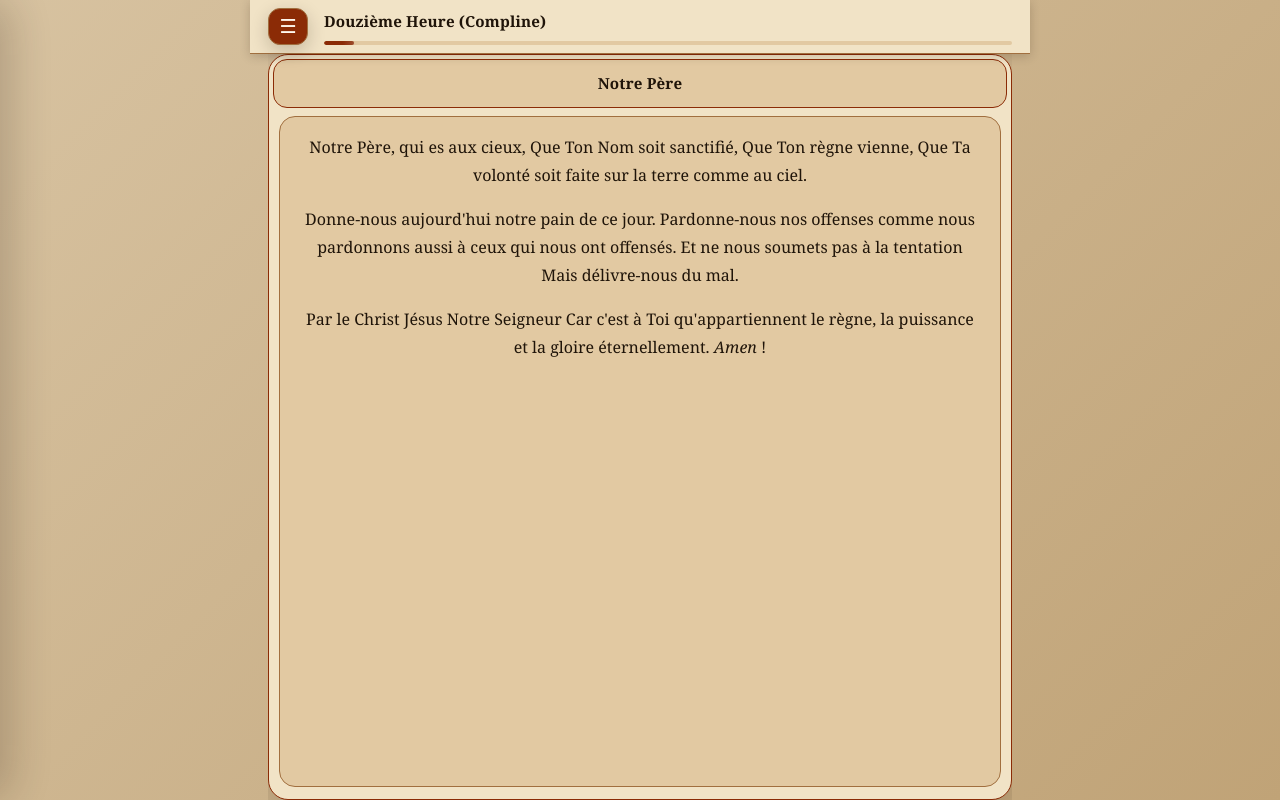
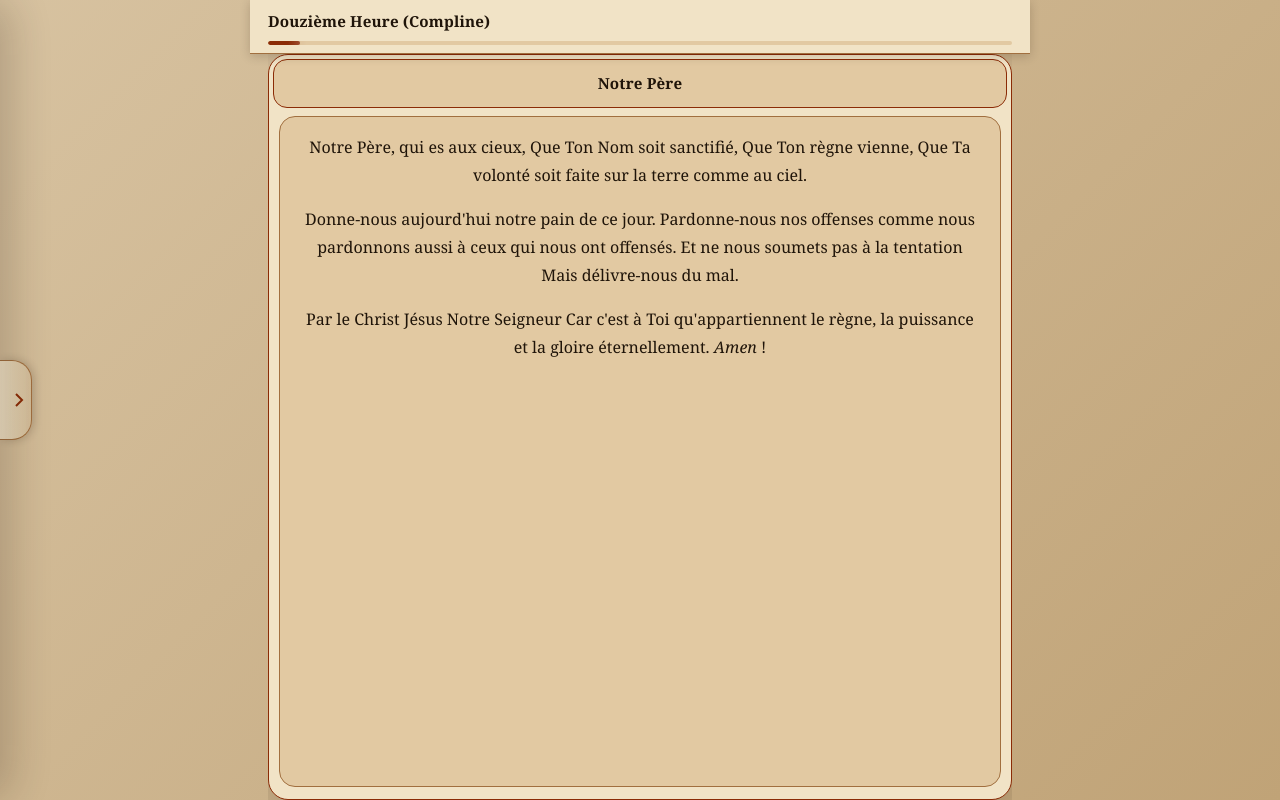
Before and after one commit to cyrilghali/agpia, a plain HTML site: page index.html in a window 1280 px wide. Drawn offline with Linux system fonts and the light colour scheme.

Commit message:
retour mika

```diff
--- a/index.html
+++ b/index.html
@@ -10,6 +10,13 @@
 <body>
   <header id="topBar" class="top-bar sticky-header"></header>
   <div id="app" class="app"></div>
+  <div class="swipe-indicator" id="swipeIndicator" aria-label="Glisser pour ouvrir le menu">
+    <div class="swipe-handle">
+      <svg width="24" height="24" viewBox="0 0 24 24" fill="none" stroke="currentColor" stroke-width="2">
+        <path d="M9 18l6-6-6-6"/>
+      </svg>
+    </div>
+  </div>
 
   <!-- Bottom Sheet (mobile-first) -->
   <div class="bottom-sheet" id="bottomSheet">
--- a/styles.css
+++ b/styles.css
@@ -71,6 +71,29 @@
   overflow: hidden;
   display: flex;
   flex-direction: column;
+  position: relative;
+}
+
+/* Zones de navigation par clic */
+.nav-zone {
+  position: absolute;
+  top: 0;
+  bottom: 0;
+  width: 25%;
+  z-index: 5;
+  cursor: pointer;
+  -webkit-tap-highlight-color: transparent;
+  pointer-events: auto;
+}
+
+.nav-zone-left {
+  left: 0;
+  /* Éviter le conflit avec l'indicateur de swipe */
+  padding-left: 40px;
+}
+
+.nav-zone-right {
+  right: 0;
 }
 
 /* .sticky-header - Le header est fixe en haut via .top-bar */
@@ -501,6 +524,59 @@
 
 /* Ancien footer supprimé - le header est maintenant en bas */
 
+/* Swipe Indicator - Indicateur visuel pour ouvrir le menu */
+.swipe-indicator {
+  position: fixed;
+  left: 0;
+  top: 50%;
+  transform: translateY(-50%);
+  z-index: 90;
+  width: 32px;
+  height: 80px;
+  display: flex;
+  align-items: center;
+  justify-content: center;
+  cursor: pointer;
+  background: linear-gradient(90deg, var(--card) 0%, transparent 100%);
+  border-top-right-radius: 20px;
+  border-bottom-right-radius: 20px;
+  border: 1px solid var(--border);
+  border-left: none;
+  box-shadow: 2px 0 8px var(--shadow);
+  transition: transform 0.2s ease, background 0.2s ease;
+  -webkit-tap-highlight-color: transparent;
+}
+
+.swipe-indicator:hover {
+  transform: translateY(-50%) translateX(4px);
+  background: linear-gradient(90deg, var(--card-strong) 0%, transparent 100%);
+}
+
+.swipe-indicator:active {
+  transform: translateY(-50%) translateX(2px);
+}
+
+.swipe-handle {
+  width: 24px;
+  height: 24px;
+  display: flex;
+  align-items: center;
+  justify-content: center;
+  color: var(--accent);
+  animation: pulse 2s ease-in-out infinite;
+}
+
+@keyframes pulse {
+  0%, 100% {
+    opacity: 0.7;
+    transform: translateX(0);
+  }
+  50% {
+    opacity: 1;
+    transform: translateX(3px);
+  }
+}
+
 /* Side Drawer (menu depuis la gauche) */
 .bottom-sheet {
   position: fixed;
```
Also changed, not shown: app.js.
